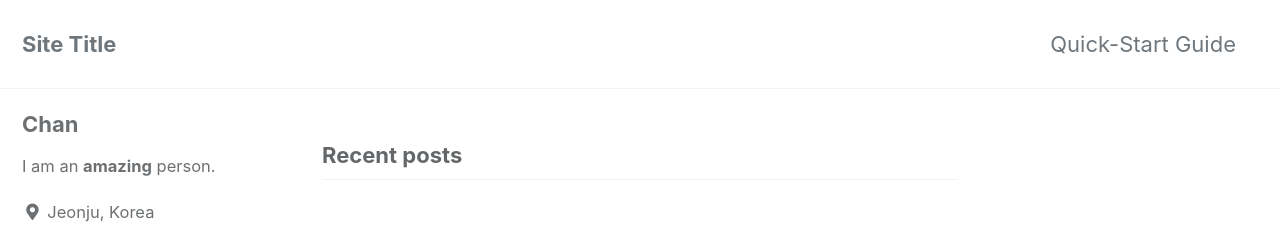
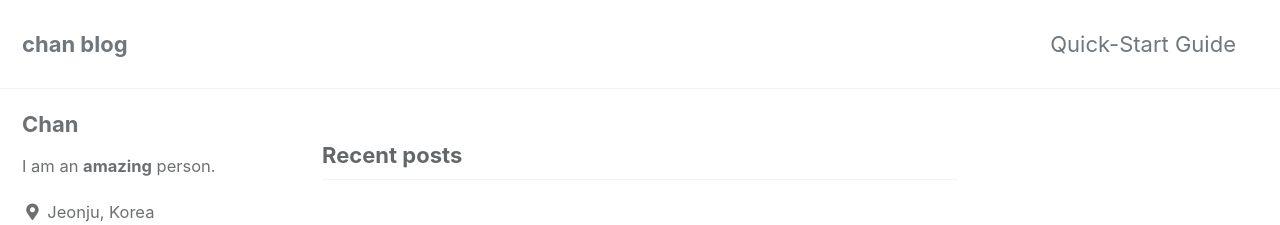
Before and after one commit to seokyeo/seokyeo.github.io, a Jekyll site: the page built from index.html, in a window 1280 px wide. Shown: the top 225 px of the page. Built offline with Jekyll 4.4.1, drawn with Linux system fonts in a browser that asks for light colours; cached includes are drawn as plain includes; the list of posts is cut into pages by our own code.

Commit message:
instagram url update

```diff
--- a/_config.yml
+++ b/_config.yml
@@ -16,7 +16,7 @@ minimal_mistakes_skin    : "default" # "air", "aqua", "contrast", "dark", "dirt"
 
 # Site Settings
 locale                   : "en-US"
-title                    : "Site Title"
+title                    : "chan blog"
 title_separator          : "-"
 subtitle                 : # site tagline that appears below site title in masthead
 name                     : "Your Name"
@@ -149,7 +149,7 @@ footer:
       # url:
     - label: "Instagram"
       icon: "fab fa-fw fa-instagram"
-      # url:
+      # url: "https://instagram.com/xeokchan"
 
 
 # Reading Files
```
